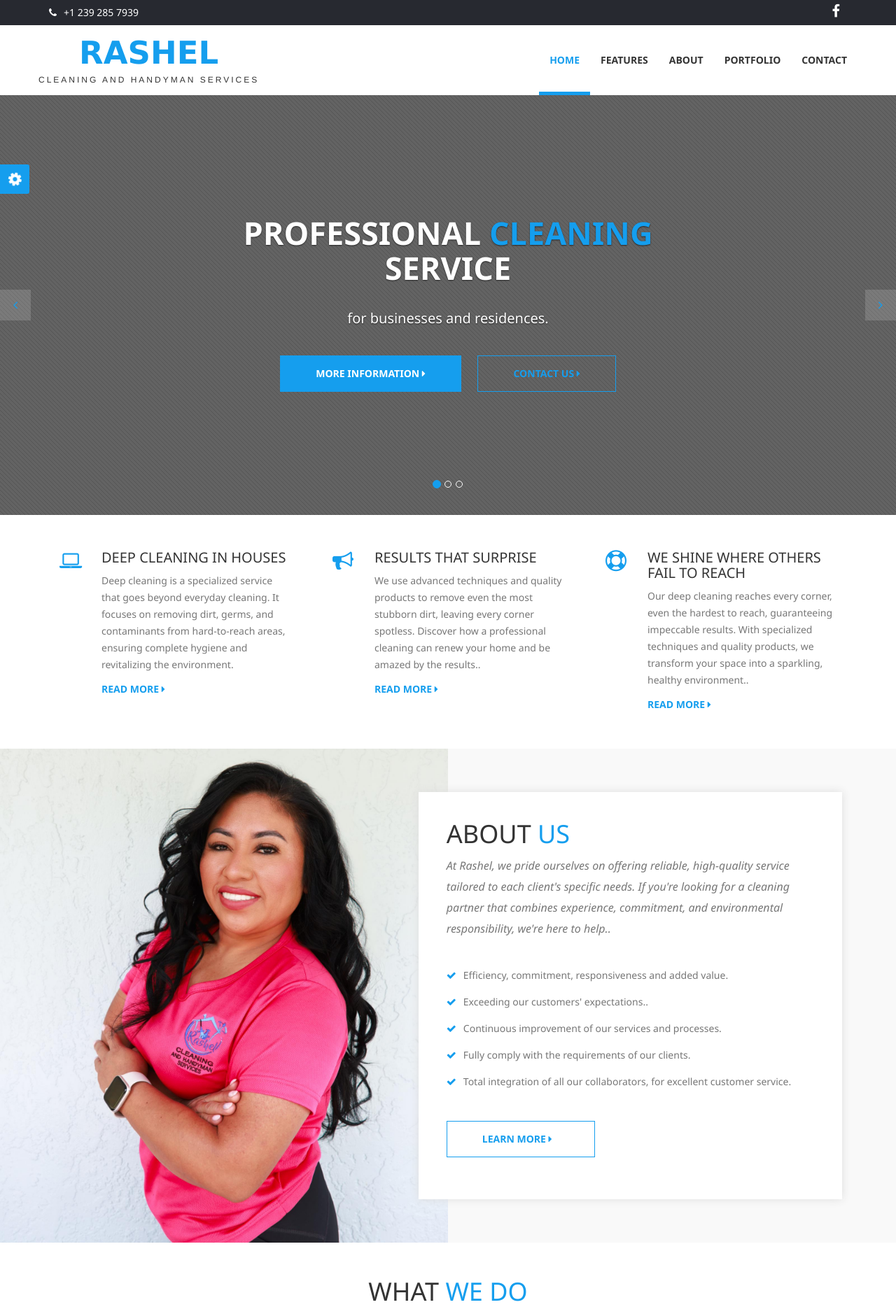
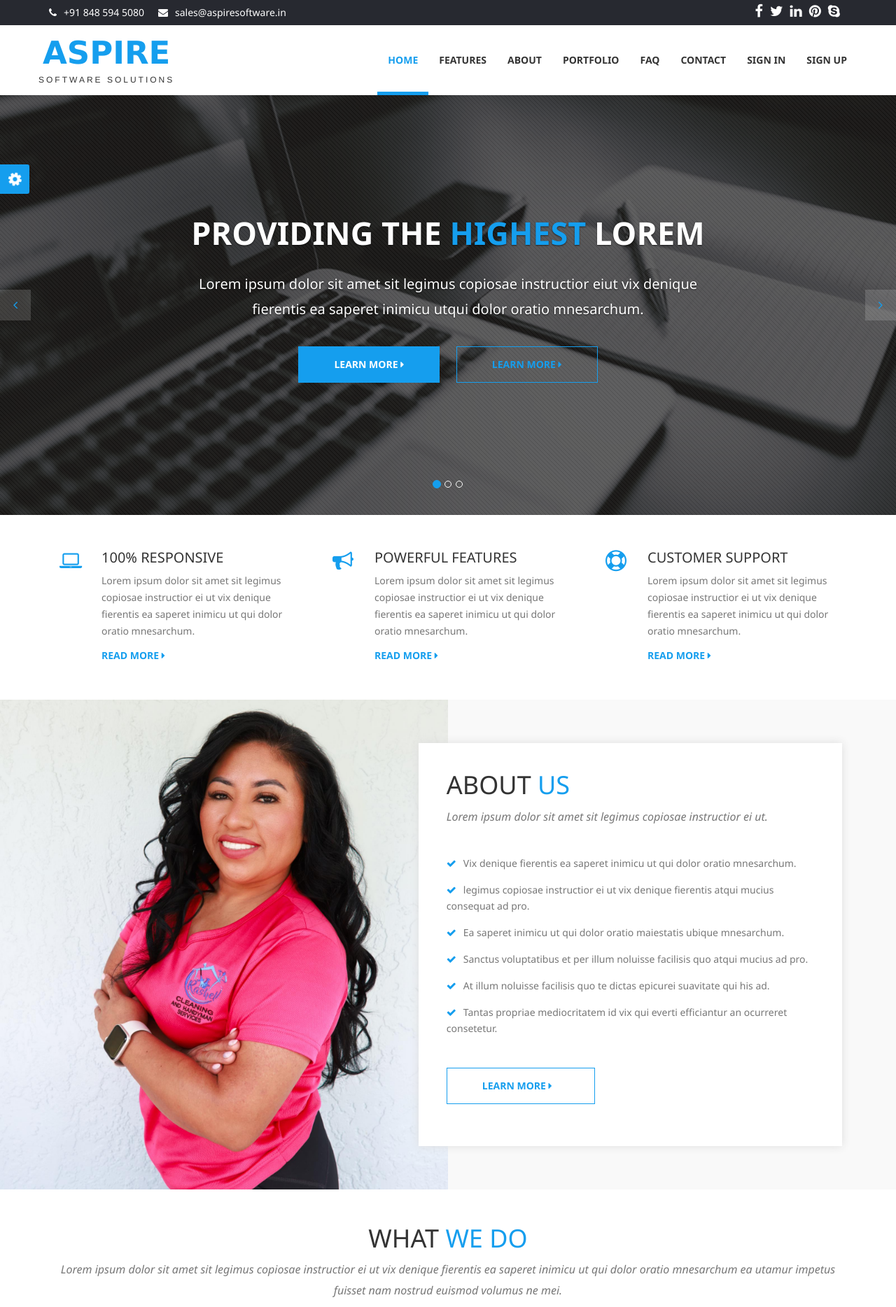
Before and after one commit to gean7/rashel, a plain HTML site: page index.html in a window 1280 px wide. Shown: the top 1868 px of the page at 70% size. Drawn offline with nearby package versions, Linux system fonts and the light colour scheme.

Commit message:
Add files via upload

```diff
--- a/index.html
+++ b/index.html
@@ -22,17 +22,17 @@
             <div class="row">
                 <div class="col-md-7 col-sm-7 col-xs-7 top-header-links">
                     <ul class="contact_links">
-                        <li><i class="fa fa-phone"></i><a href="#">+1 239 285 7939</a></li>
-                        <!--<li><i class="fa fa-envelope"></i><a href="#">sales@aspiresoftware.in</a></li>-->
+                        <li><i class="fa fa-phone"></i><a href="#">+91 848 594 5080</a></li>
+                        <li><i class="fa fa-envelope"></i><a href="#">sales@aspiresoftware.in</a></li>
                     </ul>
                 </div>
                 <div class="col-md-5 col-sm-5 col-xs-5 social">
                     <ul class="social_links">
                         <li><a href="#"><i class="fa fa-facebook"></i></a></li>
-                        <!--<li><a href="#"><i class="fa fa-twitter"></i></a></li>-->
-                        <!--<li><a href="#"><i class="fa fa-linkedin"></i></a></li>-->
-                        <!--<li><a href="#"><i class="fa fa-pinterest"></i></a></li>-->
-                        <!--<li><a href="#"><i class="fa fa-skype"></i></a></li>-->
+                        <li><a href="#"><i class="fa fa-twitter"></i></a></li>
+                        <li><a href="#"><i class="fa fa-linkedin"></i></a></li>
+                        <li><a href="#"><i class="fa fa-pinterest"></i></a></li>
+                        <li><a href="#"><i class="fa fa-skype"></i></a></li>
                     </ul>
                 </div>
             </div>
@@ -53,7 +53,7 @@
 				<span class="icon-bar"></span>
 			  </button>
                         <a class="navbar-brand" href="#">
-                            <h1>Rashel</h1><span>Cleaning and handyman services</span></a>
+                            <h1>Aspire</h1><span>Software Solutions</span></a>
                     </div>
                     <div id="navbar" class="collapse navbar-collapse navbar-right">
                         <ul class="nav navbar-nav">
@@ -61,7 +61,10 @@
                             <li><a href="features.html">Features</a></li>
                             <li><a href="about.html">About</a></li>
                             <li><a href="portfolio.html">Portfolio</a></li>
+                            <li><a href="faq.html">FAQ</a></li>
                             <li><a href="contact.html">Contact</a></li>
+                            <li><a href="login.html">Sign In</a></li>
+                            <li><a href="registration.html">Sign Up</a></li>
                         </ul>
                     </div>
                     <!--/.nav-collapse -->
@@ -82,37 +85,37 @@
         <!-- Wrapper for slides -->
         <div class="carousel-inner">
             <div class="item active">
-                <div class="fill" style="background-image:url('img/clean_3.jpg');"></div>
+                <div class="fill" style="background-image:url('img/banner-slide-1.jpg');"></div>
                 <div class="carousel-caption slide-up">
-                    <h1 class="banner_heading">professional <span>cleaning  </span>service</h1>
-                    <p class="banner_txt">for businesses and residences.</p>
+                    <h1 class="banner_heading">Providing The <span>Highest </span>Lorem</h1>
+                    <p class="banner_txt">Lorem ipsum dolor sit amet sit legimus copiosae instructior eiut vix denique fierentis ea saperet inimicu utqui dolor oratio mnesarchum.</p>
                     <div class="slider_btn">
-                        <button type="button" class="btn btn-default slide">More information <i class="fa fa-caret-right"></i></button>
-                        <button type="button" class="btn btn-primary slide">contact us <i class="fa fa-caret-right"></i></button>
+                        <button type="button" class="btn btn-default slide">Learn More <i class="fa fa-caret-right"></i></button>
+                        <button type="button" class="btn btn-primary slide">Learn More <i class="fa fa-caret-right"></i></button>
                     </div>
                 </div>
             </div>
 
             <div class="item">
-                <div class="fill" style="background-image:url('img/clean_1.jpg');"></div>
+                <div class="fill" style="background-image:url('img/banner-slide-2.jpg');"></div>
                 <div class="carousel-caption slide-up">
-                    <h1 class="banner_heading">Your clean <span> office </span>reflects your professionalism</h1>
-                    <p class="banner_txt">A tidy, dirt-free environment not only improves employee productivity and well-being, but also conveys a positive image to customers and visitors.</p>
+                    <h1 class="banner_heading">Providing The <span>Highest </span>Lorem</h1>
+                    <p class="banner_txt">Lorem ipsum dolor sit amet sit legimus copiosae instructior eiut vix denique fierentis ea saperet inimicu utqui dolor oratio mnesarchum.</p>
                     <div class="slider_btn">
-                        <button type="button" class="btn btn-default slide">More information <i class="fa fa-caret-right"></i></button>
-                        <button type="button" class="btn btn-primary slide">contact us <i class="fa fa-caret-right"></i></button>
+                        <button type="button" class="btn btn-default slide">Learn More <i class="fa fa-caret-right"></i></button>
+                        <button type="button" class="btn btn-primary slide">Learn More <i class="fa fa-caret-right"></i></button>
                     </div>
                 </div>
             </div>
 
             <div class="item">
-                <div class="fill" style="background-image:url('img/clean_2.jpg');"></div>
+                <div class="fill" style="background-image:url('img/banner-slide-3.jpg');"></div>
                 <div class="carousel-caption slide-up">
-                    <h1 class="banner_heading">We take care of your <span>home </span>and our planet</h1>
-                    <p class="banner_txt">At our cleaning company, we are committed to providing high-quality services using eco-friendly products and sustainable practices.</p>
+                    <h1 class="banner_heading">Providing The <span>Highest </span>Lorem</h1>
+                    <p class="banner_txt">Lorem ipsum dolor sit amet sit legimus copiosae instructior eiut vix denique fierentis ea saperet inimicu utqui dolor oratio mnesarchum.</p>
                     <div class="slider_btn">
-                        <button type="button" class="btn btn-default slide">More information <i class="fa fa-caret-right"></i></button>
-                        <button type="button" class="btn btn-primary slide">contact us <i class="fa fa-caret-right"></i></button>
+                        <button type="button" class="btn btn-default slide">Learn More <i class="fa fa-caret-right"></i></button>
+                        <button type="button" class="btn btn-primary slide">Learn More <i class="fa fa-caret-right"></i></button>
                     </div>
                 </div>
             </div>
@@ -135,25 +138,24 @@
                 <div class="col-md-4 col-xs-12 block">
                     <div class="col-md-2 col-xs-2"><i class="fa fa-laptop feature_icon"></i></div>
                     <div class="col-md-10 col-xs-10">
-                        <h4>
-                            deep cleaning in houses</h4>
-                        <p>Deep cleaning is a specialized service that goes beyond everyday cleaning. It focuses on removing dirt, germs, and contaminants from hard-to-reach areas, ensuring complete hygiene and revitalizing the environment.</p>
+                        <h4>100% Responsive</h4>
+                        <p>Lorem ipsum dolor sit amet sit legimus copiosae instructior ei ut vix denique fierentis ea saperet inimicu ut qui dolor oratio mnesarchum.</p>
                         <a href="#" class="readmore">Read More <i class="fa fa-caret-right"></i></a>
                     </div>
                 </div>
                 <div class="col-md-4 col-xs-12 block">
                     <div class="col-md-2 col-xs-2"><i class="fa fa-bullhorn feature_icon"></i></div>
                     <div class="col-md-10 col-xs-10">
-                        <h4>results that surprise</h4>
-                        <p>We use advanced techniques and quality products to remove even the most stubborn dirt, leaving every corner spotless. Discover how a professional cleaning can renew your home and be amazed by the results..</p>
+                        <h4>Powerful Features</h4>
+                        <p>Lorem ipsum dolor sit amet sit legimus copiosae instructior ei ut vix denique fierentis ea saperet inimicu ut qui dolor oratio mnesarchum.</p>
                         <a href="#" class="readmore">Read More <i class="fa fa-caret-right"></i></a>
                     </div>
                 </div>
                 <div class="col-md-4 col-xs-12 block">
                     <div class="col-md-2 col-xs-2"><i class="fa fa-support feature_icon"></i></div>
                     <div class="col-md-10 col-xs-10">
-                        <h4>We shine where others fail to reach</h4>
-                        <p>Our deep cleaning reaches every corner, even the hardest to reach, guaranteeing impeccable results. With specialized techniques and quality products, we transform your space into a sparkling, healthy environment..</p>
+                        <h4>Customer Support</h4>
+                        <p>Lorem ipsum dolor sit amet sit legimus copiosae instructior ei ut vix denique fierentis ea saperet inimicu ut qui dolor oratio mnesarchum.</p>
                         <a href="#" class="readmore">Read More <i class="fa fa-caret-right"></i></a>
                     </div>
                 </div>
@@ -165,7 +167,7 @@
     <section id="about">
         <div class="image-holder col-lg-6 col-md-6 col-sm-6 col-xs-12 pull-left">
             <div class="background-imgholder">
-                <img src="img/clean_4.jpg" alt="about" class="img-responsive" style="display:none;" />
+                <img src="img/1.jpg" alt="about" class="img-responsive" style="display:none;" />
             </div>
         </div>
 
@@ -175,15 +177,16 @@
                 <div class="text-block">
                     <div class="section-heading">
                         <h1>ABOUT <span>US</span></h1>
-                        <p class="subheading">At Rashel, we pride ourselves on offering reliable, high-quality service tailored to each client's specific needs. If you're looking for a cleaning partner that combines experience, commitment, and environmental responsibility, we're here to help..</p>
+                        <p class="subheading">Lorem ipsum dolor sit amet sit legimus copiosae instructior ei ut.</p>
                     </div>
 
                     <ul class="aboutul">
-                        <li> <i class="fa fa-check"></i>Efficiency, commitment, responsiveness and added value.</li>
-                        <li> <i class="fa fa-check"></i>Exceeding our customers' expectations..</li>
-                        <li> <i class="fa fa-check"></i>Continuous improvement of our services and processes.</li>
-                        <li> <i class="fa fa-check"></i>Fully comply with the requirements of our clients.</li>
-                        <li> <i class="fa fa-check"></i>Total integration of all our collaborators, for excellent customer service.</li>
+                        <li> <i class="fa fa-check"></i>Vix denique fierentis ea saperet inimicu ut qui dolor oratio mnesarchum.</li>
+                        <li> <i class="fa fa-check"></i>legimus copiosae instructior ei ut vix denique fierentis atqui mucius consequat ad pro.</li>
+                        <li> <i class="fa fa-check"></i>Ea saperet inimicu ut qui dolor oratio maiestatis ubique mnesarchum.</li>
+                        <li> <i class="fa fa-check"></i>Sanctus voluptatibus et per illum noluisse facilisis quo atqui mucius ad pro.</li>
+                        <li> <i class="fa fa-check"></i>At illum noluisse facilisis quo te dictas epicurei suavitate qui his ad.</li>
+                        <li> <i class="fa fa-check"></i>Tantas propriae mediocritatem id vix qui everti efficiantur an ocurreret consetetur.</li>
                     </ul>
 
                     <button type="button" class="btn btn-primary slide">Learn More  <i class="fa fa-caret-right"></i> </button>
@@ -200,7 +203,7 @@
             <div class="section-heading text-center">
                 <div class="col-md-12 col-xs-12">
                     <h1>What <span>We Do</span></h1>
-                    <p class="subheading">Cleaning solutions tailored to the needs of each client, whether residential, commercial, or industrial.</p>
+                    <p class="subheading">Lorem ipsum dolor sit amet sit legimus copiosae instructior ei ut vix denique fierentis ea saperet inimicu ut qui dolor oratio mnesarchum ea utamur impetus fuisset nam nostrud euismod volumus ne mei.</p>
                 </div>
             </div>
 
@@ -213,8 +216,8 @@
                     </div>
 
                     <div class="process-text-block">
-                        <h4><a href="#">Residential Cleaning</a></h4>
-                        <p>General and deep cleaning of rooms, bathrooms and kitchens.</p>
+                        <h4><a href="#">Idea</a></h4>
+                        <p>Lorem ipsum dolor sit amet sit legimus copiosae instructior ei ut vix denique fierentis ea saperet inimicu ut qui dolor oratio mnesarchum</p>
                     </div>
                 </div>
                 <div class="col-md-3 col-sm-6 block process-block">
@@ -225,8 +228,8 @@
                     </div>
 
                     <div class="process-text-block">
-                        <h4><a href="#">Commercial and Office Cleaning</a></h4>
-                        <p>Daily or periodic cleaning of offices, meeting rooms and common areas.</p>
+                        <h4><a href="#">Concept</a></h4>
+                        <p>Lorem ipsum dolor sit amet sit legimus copiosae instructior ei ut vix denique fierentis ea saperet inimicu ut qui dolor oratio mnesarchum</p>
                     </div>
                 </div>
                 <div class="col-md-3 col-sm-6 block process-block">
@@ -237,8 +240,8 @@
                     </div>
 
                     <div class="process-text-block">
-                        <h4><a href="#">Post-Construction Cleaning</a></h4>
-                        <p>Removal of construction waste and dust.</p>
+                        <h4><a href="#">Design</a></h4>
+                        <p>Lorem ipsum dolor sit amet sit legimus copiosae instructior ei ut vix denique fierentis ea saperet inimicu ut qui dolor oratio mnesarchum</p>
                     </div>
                 </div>
                 <div class="col-md-3 col-sm-6 block process-block lastchild">
@@ -249,8 +252,8 @@
                     </div>
 
                     <div class="process-text-block">
-                        <h4><a href="#">Ecological Commitment</a></h4>
-                        <p>We use eco-friendly cleaning products and sustainable techniques to minimize our environmental impact</p>
+                        <h4><a href="#">Develop</a></h4>
+                        <p>Lorem ipsum dolor sit amet sit legimus copiosae instructior ei ut vix denique fierentis ea saperet inimicu ut qui dolor oratio mnesarchum</p>
                     </div>
                 </div>
             </div>
@@ -264,20 +267,20 @@
             <div class="section-heading text-center">
                 <div class="col-md-12 col-xs-12">
                     <h1>What Our <span>Client Says</span></h1>
-                    <p class="subheading">At Rashel, our customers' satisfaction is our greatest reward. Below, we share some of the experiences they've entrusted to us.</p>
+                    <p class="subheading">Lorem ipsum dolor sit amet sit legimus copiosae instructior ei ut vix denique fierentis ea saperet inimicu ut qui dolor oratio mnesarchum ea utamur impetus fuisset nam nostrud euismod volumus ne mei.</p>
                 </div>
             </div>
 
             <div class="row">
                 <div class="col-md-4 col-sm-12 block ">
                     <div class="testimonial_box">
-                        <p>"I hired Rashel to deep clean my home before moving in. The team was punctual and professional. Every nook and cranny was taken care of, and the end result exceeded my expectations."</p>
+                        <p>Lorem ipsum dolor sit amet sit legimus copiosae instructior ei ut vix denique fierentis ea saperet inimicu ut qui dolor oratio mnesarchum ea utamur impetus fuisset. </p>
                     </div>
                     <div class="arrow-down"></div>
                     <div class="testimonial_user">
                         <div class="user-image"><img src="img/user1.png" alt="user" class="img-responsive" /></div>
                         <div class="user-info">
-                            <h5>— Pedro Pérez</h5>
+                            <h5>Lorem Ipsum</h5>
                             <p>Manager</p>
                         </div>
                     </div>
@@ -286,13 +289,13 @@
 
                 <div class="col-md-4 col-sm-12 block">
                     <div class="testimonial_box">
-                        <p>I'm a small business owner and needed a cleaning service that fit my schedule and needs. [Company Name] offered me a personalized plan, with attention to detail and flexibility. </p>
+                        <p>Lorem ipsum dolor sit amet sit legimus copiosae instructior ei ut vix denique fierentis ea saperet inimicu ut qui dolor oratio mnesarchum ea utamur impetus fuisset. </p>
                     </div>
                     <div class="arrow-down"></div>
                     <div class="testimonial_user">
                         <div class="user-image"><img src="img/user1.png" alt="user" class="img-responsive" /></div>
                         <div class="user-info">
-                            <h5>— Miriam Paez</h5>
+                            <h5>Lorem Ipsum</h5>
                             <p>Manager</p>
                         </div>
                     </div>
@@ -300,13 +303,13 @@
 
                 <div class="col-md-4 col-sm-12 block">
                     <div class="testimonial_box">
-                        <p>After a renovation to my office, I hired [Company Name] for post-construction cleaning. The team efficiently removed the dust and debris, leaving everything in perfect condition. </p>
+                        <p>Lorem ipsum dolor sit amet sit legimus copiosae instructior ei ut vix denique fierentis ea saperet inimicu ut qui dolor oratio mnesarchum ea utamur impetus fuisset. </p>
                     </div>
                     <div class="arrow-down"></div>
                     <div class="testimonial_user">
                         <div class="user-image"><img src="img/user1.png" alt="user" class="img-responsive" /></div>
                         <div class="user-info">
-                            <h5>— Laura Sánchez</h5>
+                            <h5>Lorem Ipsum</h5>
                             <p>Manager</p>
                         </div>
                     </div>
@@ -329,7 +332,7 @@
                     <div class="footer-block">
                         <h4>Address</h4>
                         <hr/>
-                        <p> 1234 Ocean Drive, , FL 33139
+                        <p>Lorem ipsum dolor sit amet sit legimus copiosae instructior ei ut vix denique fierentis ea saperet inimicu ut qui dolor oratio mnesarchum.
                         </p>
                         <a href="#" class="learnmore">Learn More <i class="fa fa-caret-right"></i></a>
                     </div>
@@ -341,8 +344,11 @@
                         <hr/>
                         <ul class="footer-links">
                             <li><a href="#">About Us</a></li>
+                            <li><a href="#">Features</a></li>
                             <li><a href="#">Portfolio</a></li>
                             <li><a href="#">Contact</a></li>
+                            <li><a href="#">Sign In</a></li>
+                            <li><a href="#">Sign Up</a></li>
                         </ul>
                     </div>
                 </div>
@@ -368,6 +374,15 @@
                                 <a href="#" class="post">Lorem ipsum dolor sit amet</a>
                                 <p class="post-date">May 25, 2017</p>
                             </li>
+                            <li>
+                                <a href="#" class="post">Lorem ipsum dolor sit amet</a>
+                                <p class="post-date">May 25, 2017</p>
+                            </li>
+                            <li>
+                                <a href="#" class="post">Lorem ipsum dolor sit amet</a>
+                                <p class="post-date">May 25, 2017</p>
+                            </li>
+
                         </ul>
                     </div>
                 </div>
@@ -385,12 +400,11 @@
                     <a href="#">Terms of Use</a>
                 </div>
                 <div class="col-md-6 col-sm-6 col-xs-12 copyright">
-                    Developed by <a href="#">Rashel Cleaning</a> designed by <a href="#">Rashel</a>
+                    Developed by <a href="#">Aspire Software Solutions</a> designed by <a href="#">Designing Team</a>
                 </div>
             </div>
         </div>
     </section>
-
 
     <div id="panel">
         <div id="panel-admin">
@@ -408,6 +422,5 @@
         </div>
         <a class="open" href="#"><span><i class="fa fa-gear fa-spin"></i></span></a>
     </div>
-</body>
 
 </html>
```
